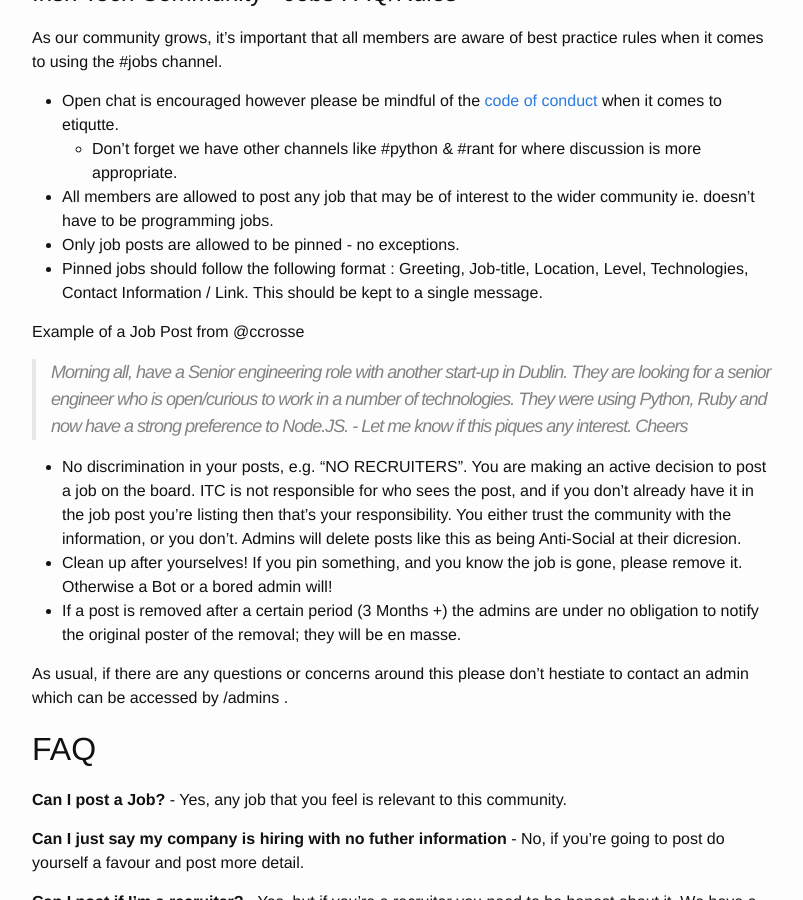
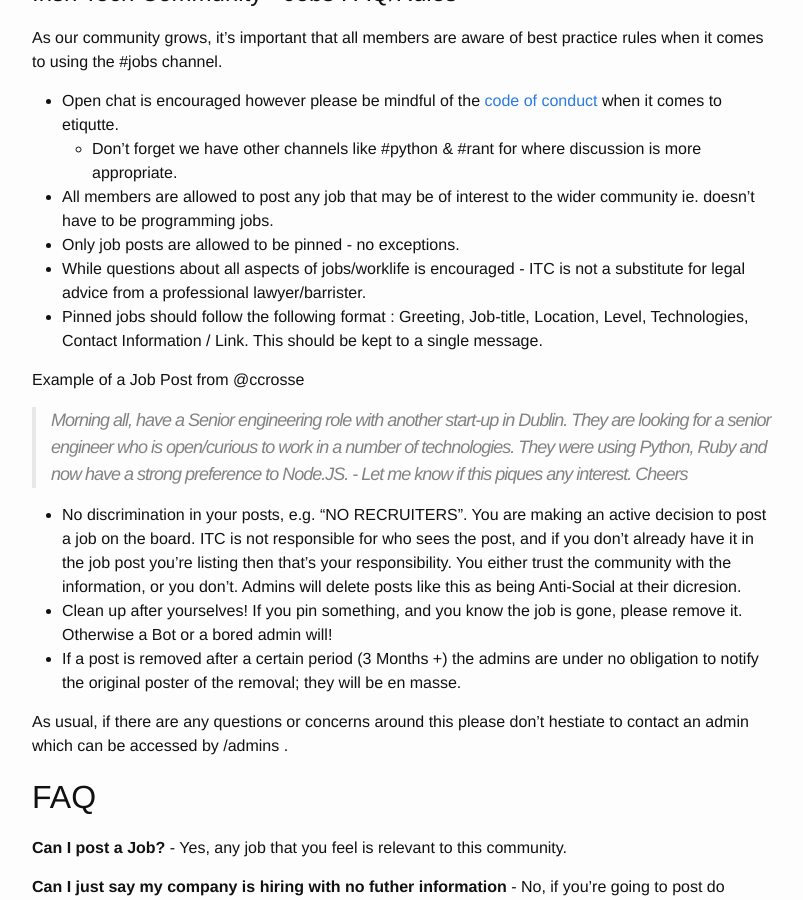
Before and after one commit to IrishTechCommunity/irishtechcommunity.github.io, a Jekyll site: the page built from jobsfaq.md, in a window 1280 px wide and 900 px high, scrolled down 301 px. Shown: the whole window, without its empty margins (238-1041 px from the left). Built offline with Jekyll 4.4.1, drawn with Linux system fonts in a browser that asks for light colours.

Commit message:
update2
update to include legal advice clause

```diff
--- a/jobsfaq.md
+++ b/jobsfaq.md
@@ -12,6 +12,7 @@ As our community grows, it's important that all members are aware of best practi
   * Don't forget we have other channels like #python & #rant for where discussion is more appropriate.
 * All members are allowed to post any job that may be of interest to the wider community ie. doesn't have to be programming jobs.
 * Only job posts are allowed to be pinned - no exceptions.
+* While questions about all aspects of jobs/worklife is encouraged - ITC is not a substitute for legal advice from a professional lawyer/barrister.
 * Pinned jobs should follow the following format : Greeting, Job-title, Location, Level, Technologies, Contact Information / Link. This should be kept to a single message.
 
 Example of a Job Post from @ccrosse
```
